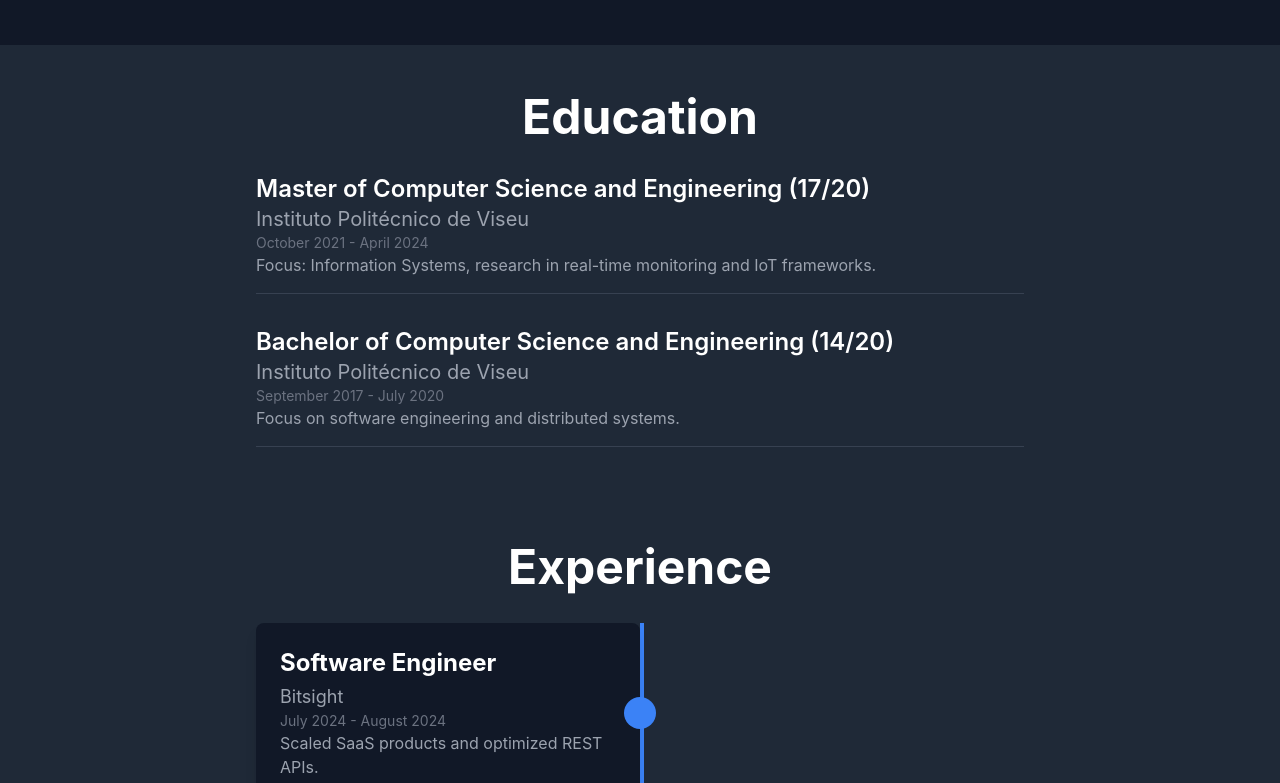
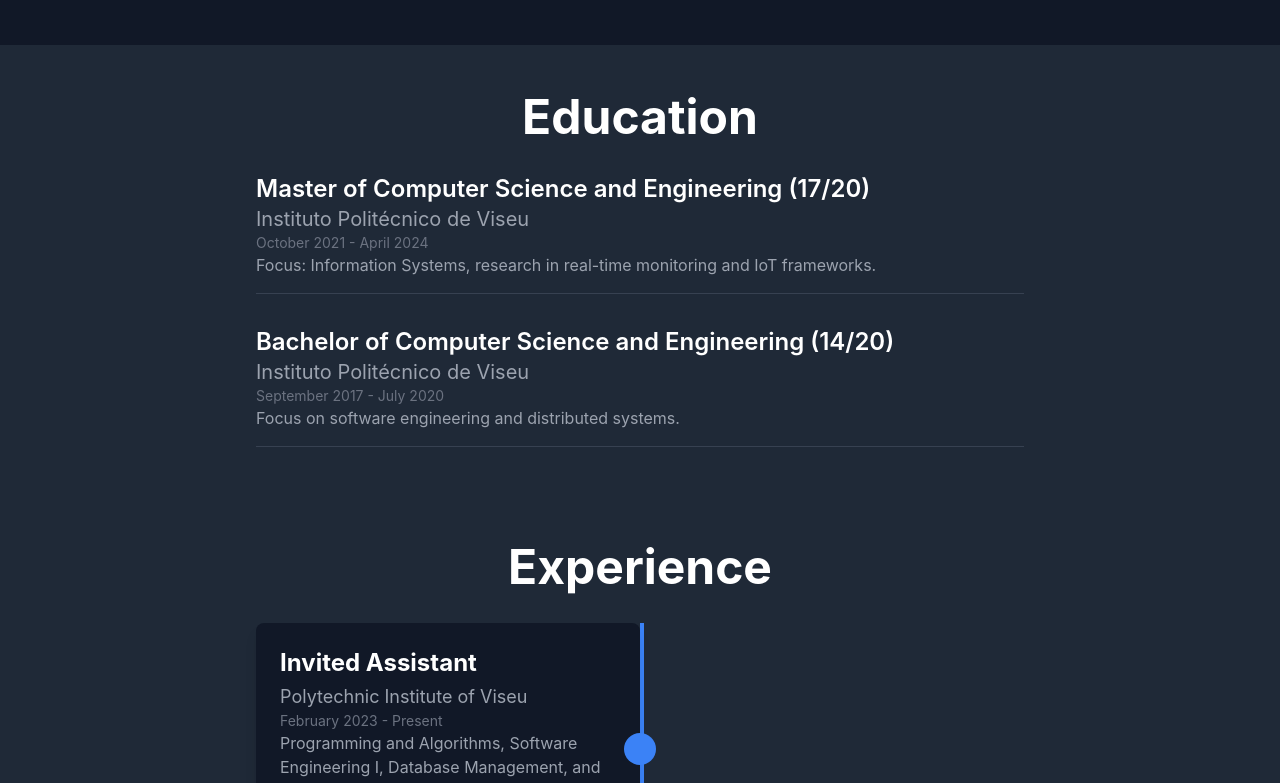
Before and after one commit to ManuelCLopes/Portfolio, a React (Create React App) app: page / in a window 1280 px wide. Shown: the part 2000-2783 px from the top of the page. Built offline with nearby package versions, Linux system fonts and the light colour scheme.

Commit message:
Update experience

```diff
--- a/src/components/Experience.js
+++ b/src/components/Experience.js
@@ -2,22 +2,34 @@ import React from 'react';
 
 const experience = [
   {
+    company: 'Polytechnic Institute of Viseu',
+    role: 'Invited Assistant',
+    date: 'February 2023 - Present',
+    details: 'Programming and Algorithms, Software Engineering I, Database Management, and NoSQL courses.\nDeveloped course materials and provided academic support to students.',
+  },
+  {
     company: 'Bitsight',
     role: 'Software Engineer',
     date: 'July 2024 - August 2024',
-    details: 'Scaled SaaS products and optimized REST APIs.',
+    details: 'Contribute to scale SaaS product during a time of rapid user growth. Maintain, build, and optimize REST APIs with a particular focus on making existing APIs scale to handle large amounts of data.',
   },
   {
     company: 'Capgemini',
     role: 'Lead Software Engineer',
     date: 'July 2022 - June 2024',
-    details: 'Led development for automatic payment terminals.',
+    details: 'Design and develop applications using Outsystems platform.\nDevelopment of new functionalities for Automatic Payment Terminals Management Web App for the banking sector.\nMentor junior developers and review code to ensure best practices.',
   },
   {
     company: 'Softinsa',
     role: 'Software Developer',
     date: 'September 2020 - June 2022',
-    details: 'Developed web applications for banking and project management.',
+    details: 'Developed web applications using OutSystems for the banking sector.\nCreated and developed a Reactive Web app for Vaults Management.\nDeveloped new functionalities for a Traditional Web app responsible for Disinvestment Properties Management.',
+  },
+  {
+    company: 'Softinsa',
+    role: 'Trainee',
+    date: 'February 2020 - June 2020',
+    details: 'Developed a comprehensive mobile (online and offline) and web application for managing projects and the respective hours claimed by each company collaborator.',
   },
 ];
 
```
